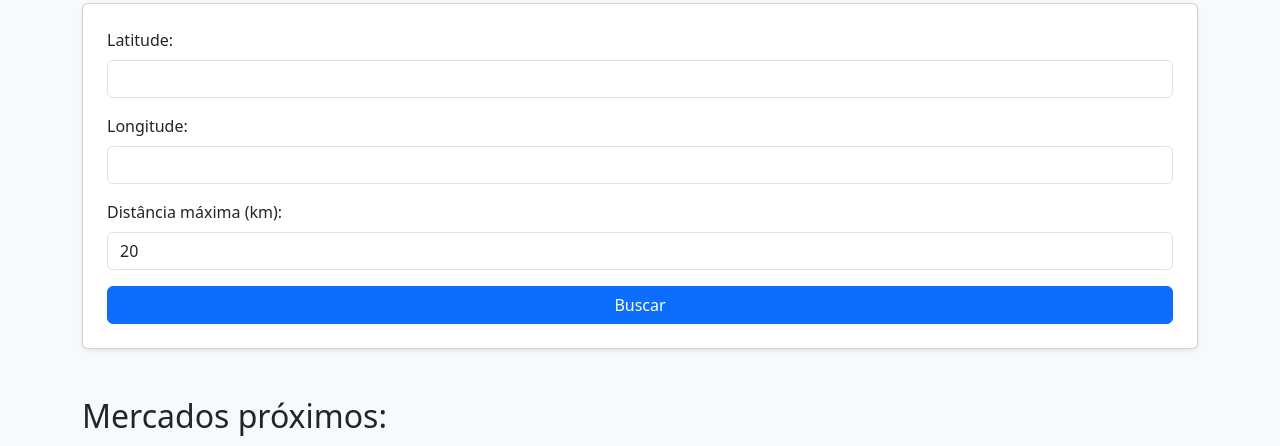
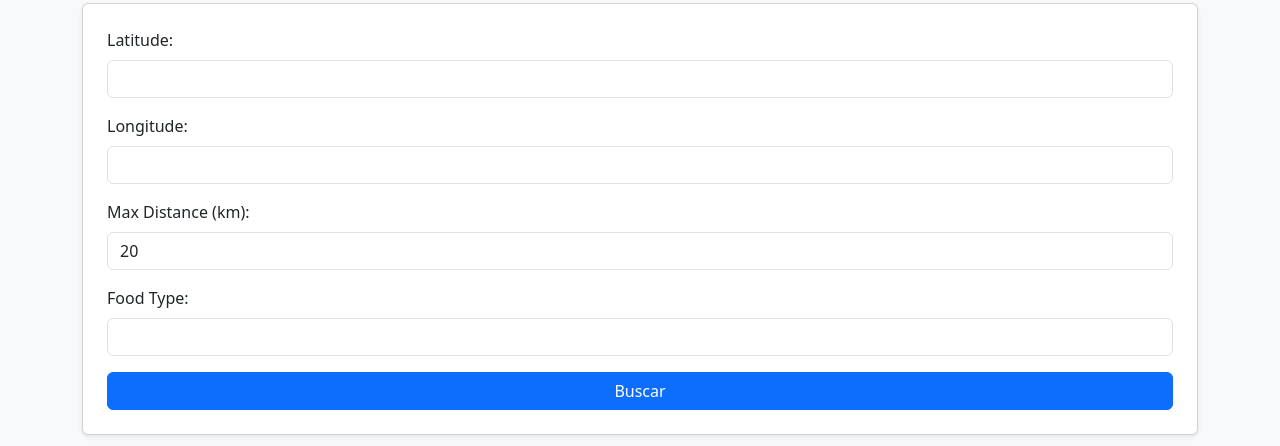
Before and after one commit to guilhermedelm/food, a Django app: template home/templates/home/home.html in a window 1280 px wide. Shown: the part 117-563 px from the top of the page. Run offline with Django 5.2, Linux system fonts and the light colour scheme; the template is opened without the code that fills it: most values are stand-ins (such as "Sample title", 1, 10 or a date in 2020); parts of the project's set-up code (start-up, migrations or seed data) failed here and were passed over.

Commit message:
mapa finalizado

```diff
--- a/home/templates/home/home.html
+++ b/home/templates/home/home.html
@@ -3,10 +3,17 @@
 <head>
     <meta charset="UTF-8">
     <title>Mercados Locais</title>
-    <meta name="viewport" content=""width=device-width,initial-scale=1>
+    <meta name="viewport" content="width=device-width, initial-scale=1">
 
     <!-- Bootstrap 5 CSS -->
     <link href="https://cdn.jsdelivr.net/npm/bootstrap@5.3.0/dist/css/bootstrap.min.css" rel="stylesheet">
+
+    <!-- Leaflet CSS + JS -->
+    <!-- Leaflet CSS + JS -->
+    <link rel="stylesheet" href="https://unpkg.com/leaflet@1.9.4/dist/leaflet.css"/>
+    <script src="https://unpkg.com/leaflet@1.9.4/dist/leaflet.js"></script>
+
+
 
 </head>
 <body class="bg-light">
@@ -24,8 +31,12 @@
                 <input type="text" name="longitude" class="form-control" required>
             </div>
             <div class="mb-3">
-                <label class="form-label">Distância máxima (km):</label>
+                <label class="form-label">Max Distance (km):</label>
                 <input type="number" name="max_distance" class="form-control" value="20" required>
+            </div>
+            <div class="mb-3">
+                <label class="form-label">Food Type:</label>
+                <input type="text" name="food_type" class="form-control" >
             </div>
             <button type="submit" class="btn btn-primary">Buscar</button>
         </form>
@@ -35,6 +46,9 @@
         {% endif %}
 
         {% if markets %}
+            <div id="map" style="height: 500px; margin-top: 20px;"></div>
+
+
             <h2 class="mt-5">Mercados próximos:</h2>
             <table class="table table-striped table-bordered mt-3">
                 <thead class="table-light">
@@ -42,6 +56,7 @@
                         <th>Nome</th>
                         <th>Endereço</th>
                         <th>Distância (km)</th>
+                        <th>Produtos</th>
                     </tr>
                 </thead>
                 <tbody>
@@ -50,13 +65,46 @@
                         <td>{{ market.0 }}</td>
                         <td>{{ market.1 }}</td>
                         <td>{{ market.2|floatformat:2 }}</td>
+                        <td>{{ market.3}}</td>
                     </tr>
                     {% endfor %}
                 </tbody>
             </table>
+            <script>
+                //coordenadas do usuário
+                const userLat = parseFloat('{{ latitude|default:"0" }}')
+                const userLng = parseFloat('{{ longitude|default:"0" }}')
+
+                //passar markets para json
+                const markets = JSON.parse(`{{ markets_json|escapejs }}`);
+
+                //inicializa mapa no usuário
+                const map = L.map('map').setView([userLat, userLng], 13);
+
+                // Adiciona o mapa base do OpenStreetMap
+                L.tileLayer('https://{s}.tile.openstreetmap.org/{z}/{x}/{y}.png', {
+                    attribution: '&copy; OpenStreetMap contributors'
+                }).addTo(map);
+
+                //Adiciona o marcador do local do usuário
+                L.marker([userLat,userLng]).addTo(map)
+                    .bindPopup('Sua Locacalização')
+                    .openPopup();
+
+                //Adiciona markets no mapa
+                for (const market of markets){
+                    const [name,address,distance,products,lat,lng] = market;
+                    L.marker([lat,lng]).addTo(map)
+                    .bindPopup(`<strong>${name}</strong><br>${address}<br><em>${products}</em><br>${distance.toFixed(2)} km`);
+                }
+
+            </script>
+
         {% endif %}
     </div>
     <!-- Bootstrap JS Bundle -->
     <script src="https://cdn.jsdelivr.net/npm/bootstrap@5.3.0/dist/js/bootstrap.bundle.min.js"></script>
+
+
 </body>
 </html>
```
Also changed, not shown: home/views.py (+41 -11 lines).
